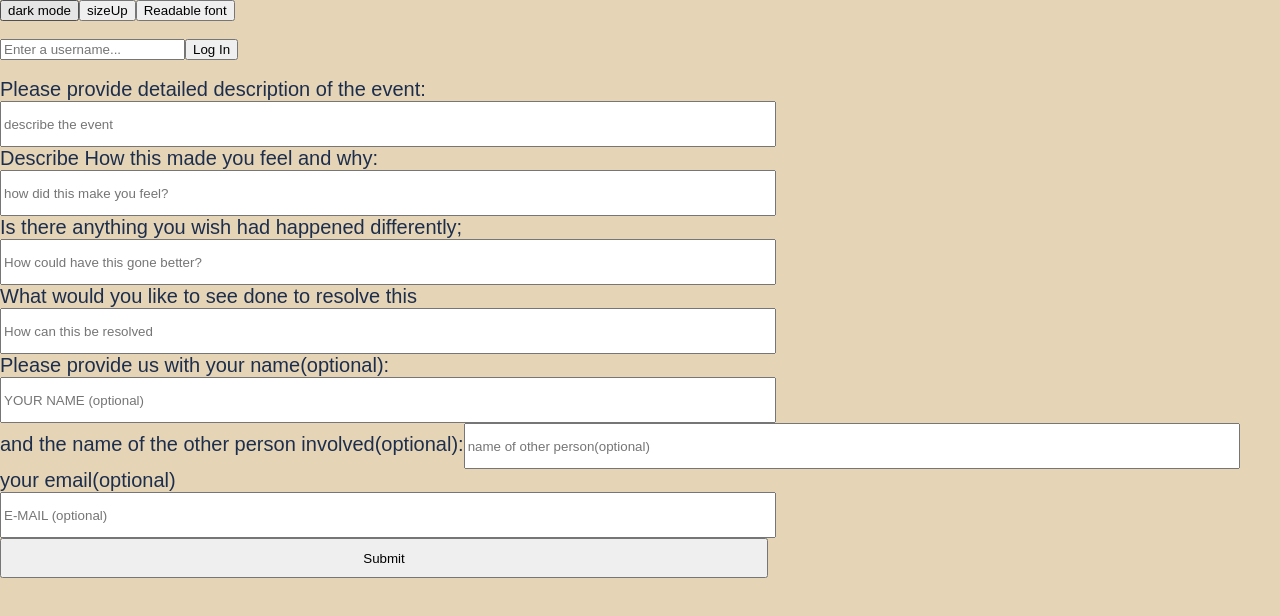
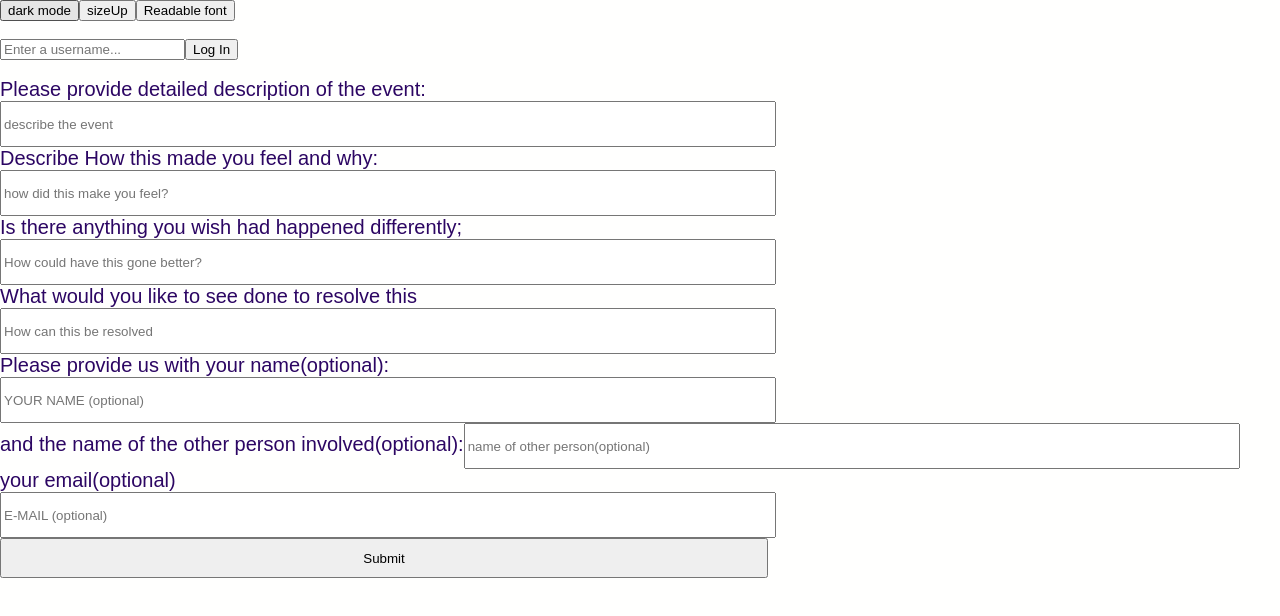
Before and after one commit to sylwiavargas/mod4-frontend, a React (Create React App) app: page / in a window 1280 px wide. Shown: the top 616 px of the page. Built offline with nearby package versions, Linux system fonts and the light colour scheme.

Commit message:
done for the day

```diff
--- a/src/App.css
+++ b/src/App.css
@@ -8,13 +8,13 @@
 }
 
 .dark {
-  background-color: #1d2e4c;
-  color: #e5d4b6;
+  background-color: #2c0663;
+  color: #b4fa50;
 }
 
 .light {
-  background-color: #e5d4b6;
-  color: #1d2e4c;
+  background-color: #fffffe;
+  color: #2c0663;
 }
 
 .sizeUp {
--- a/src/components/CaseStudyCard.js
+++ b/src/components/CaseStudyCard.js
@@ -21,10 +21,13 @@ class CaseStudyCard extends Component {
     <br/>
     {this.props.caseData.queston}
     <br/>
-    a professional opion
+    <strong> how about a professional opion </strong>
     <br/>
     {this.props.caseData.comment}
   <br/>
+  <strong> read more:</strong>
+  <br/>
+  {this.props.caseData.resources}
 
     <br/>
     </div>
--- a/src/containers/CaseStudyContainer.js
+++ b/src/containers/CaseStudyContainer.js
@@ -58,8 +58,6 @@ class CaseStudyContainer extends Component {
     }
     )}
     <CaseStudyCommentCard/>
-    <CaseStudyButtonsContainer/>
-    <MoreCaseStudies/>
     </div>
   );
   }
```
